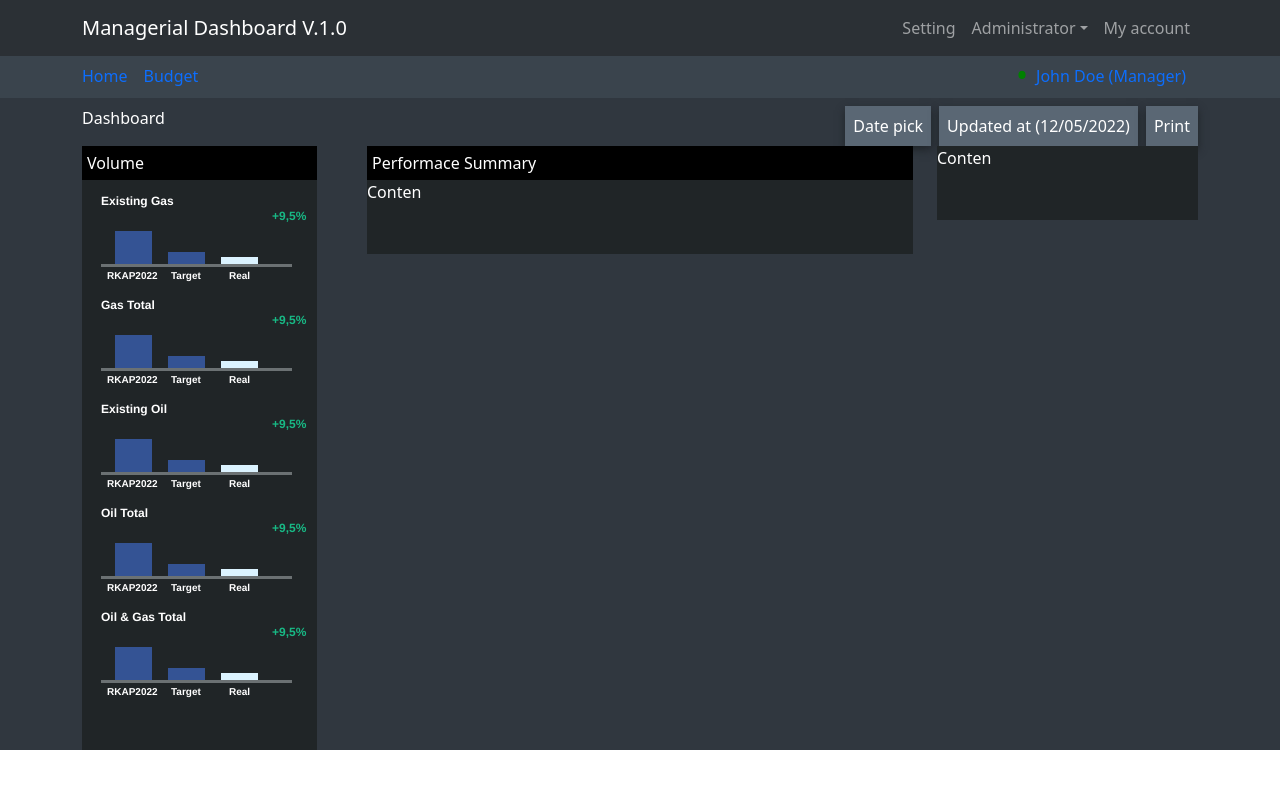
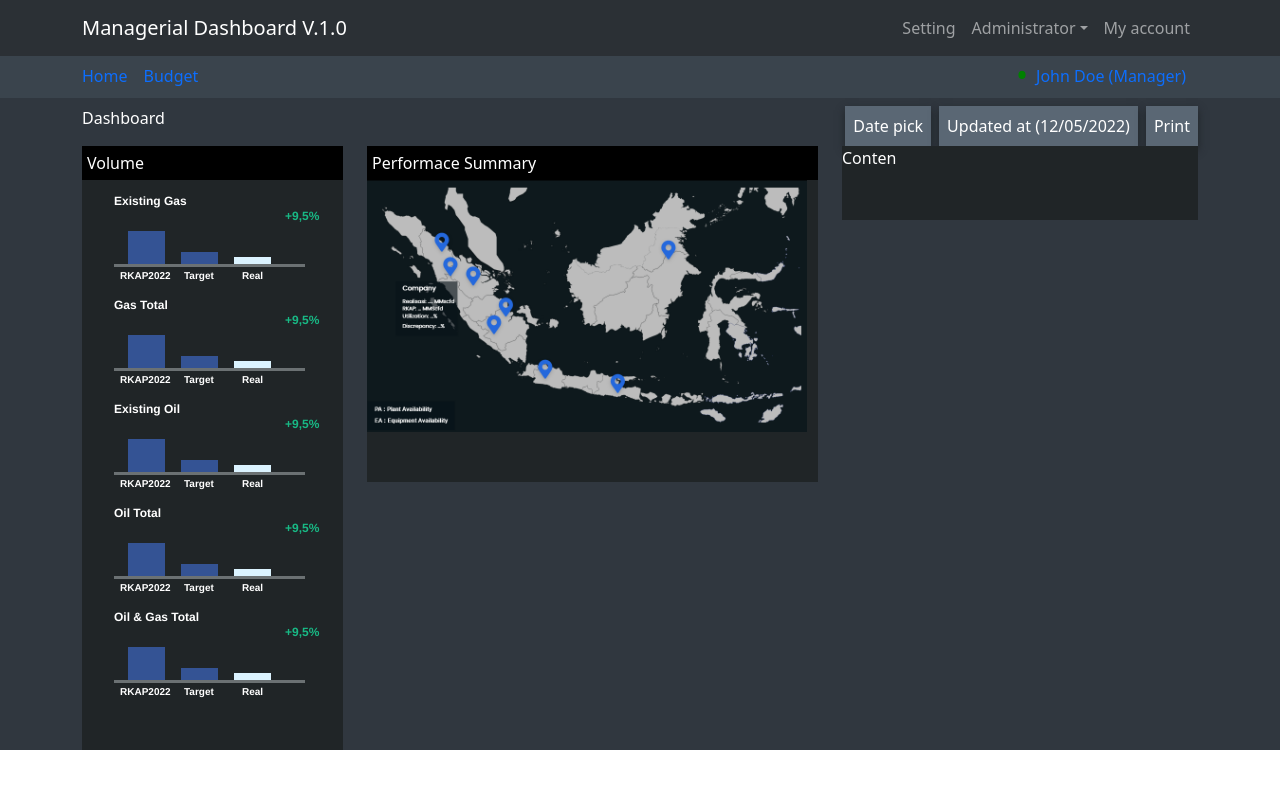
Before and after one commit to auzanxp/chart-engineer, a React (Vite) app: page / in a window 1280 px wide. Shown: the top 788 px of the page. Built offline with nearby package versions, Linux system fonts and the light colour scheme.

Commit message:
feat: fix

```diff
--- a/src/components/Molecules/PerfomanceSection/PerfomanceSection.jsx
+++ b/src/components/Molecules/PerfomanceSection/PerfomanceSection.jsx
@@ -4,7 +4,9 @@ const PerfomanceSection = () => {
   return (
     <div className="conten-wrap">
       <div className="perfomance-title">Performace Summary</div>
-      <div>Conten</div>
+      <div>
+        <img src="/src/assets/images/petaHome.png" alt="peta" width={440} />
+      </div>
     </div>
   );
 };
--- a/src/components/Molecules/VolumeSection/VolumeSection.css
+++ b/src/components/Molecules/VolumeSection/VolumeSection.css
@@ -1,5 +1,4 @@
 .conten {
-  width: 235px;
   background-color: #202527;
   height: auto;
   padding-bottom: 50px;
--- a/src/pages/HomePage.jsx
+++ b/src/pages/HomePage.jsx
@@ -25,13 +25,13 @@ const HomePage = () => {
       </div>
       <div className="container">
         <div className="row">
-          <div className="col-3">
+          <div className="col-lg-3">
             <VolumeSection />
           </div>
-          <div className="col-6">
+          <div className="col-lg-5">
             <PerfomanceSection />
           </div>
-          <div className="col">
+          <div className="col-lg-4">
             <LifeSection />
           </div>
         </div>
```
Also changed, not shown: src/assets/images/petaHome.png (renamed from src/assets/images/Test Mockup - Home.png).
